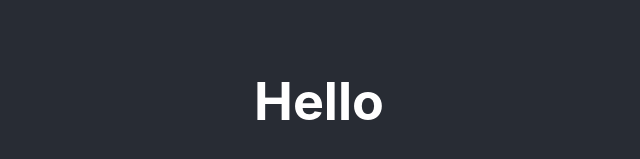
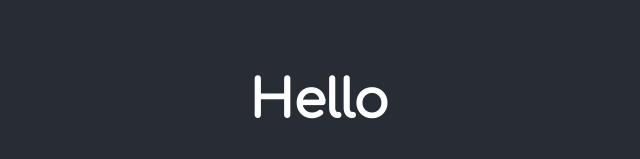
Before and after one commit to thebowenfeng/codebrew2022, a React (Create React App) app: page / in a window 1280 px wide. Shown: the part 299-458 px from the top of the page, without its empty margins (321-961 px from the left). Built offline with nearby package versions, Linux system fonts and the light colour scheme.

Commit message:
set up fonts

```diff
--- a/src/index.css
+++ b/src/index.css
@@ -1,13 +1,14 @@
-body {
-  margin: 0;
-  font-family: -apple-system, BlinkMacSystemFont, 'Segoe UI', 'Roboto', 'Oxygen',
-    'Ubuntu', 'Cantarell', 'Fira Sans', 'Droid Sans', 'Helvetica Neue',
-    sans-serif;
+@import url('https://fonts.googleapis.com/css2?family=Comfortaa&family=Public+Sans:ital,wght@1,200&display=swap');
+
+h1, body{
   -webkit-font-smoothing: antialiased;
   -moz-osx-font-smoothing: grayscale;
 }
 
-code {
-  font-family: source-code-pro, Menlo, Monaco, Consolas, 'Courier New',
-    monospace;
+h1 {
+  font-family: 'Comfortaa';
 }
+
+body {
+  font-family: 'Public Sans';
+}
```
